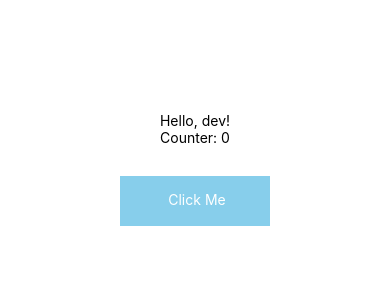
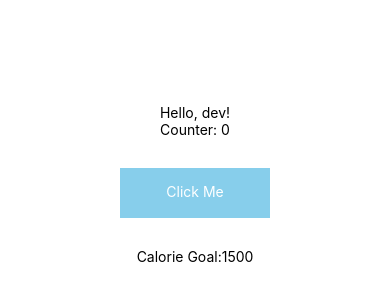
Before and after one commit to Matterhorn-Apps/ReactNativeApp, a React Native app: screen / in a window 390 px wide. Shown: the part 238-538 px from the top of the page. Built offline with nearby package versions, Linux system fonts and the light colour scheme.

Commit message:
WIP: Feature/text input (#8)
* removed package-lock.json

* added package-lock.json to gitignore

* In which we made a textfield

* Code changes

```diff
--- a/App.tsx
+++ b/App.tsx
@@ -3,6 +3,7 @@ import { StyleSheet, Text, View, Button } from 'react-native';
 import MatterhornApiClient, { CounterResponse } from './api-client/MatterhornApiClient';
 import PocButton from './components/PocButton';
 import getEnvVars from './environment';
+import PocPrompt from './components/PocPrompt';
 
 const apiBaseUrl = 'http://matterhornapiservice-env.eba-qjezc5kq.us-east-1.elasticbeanstalk.com';
 const apiClient: MatterhornApiClient = new MatterhornApiClient(apiBaseUrl);
@@ -35,6 +36,7 @@ export default function App() {
       <Text>{message}</Text>
       <Text>Counter: {count}</Text>
       <PocButton title='Click Me' onPress={() => retrieveCount(apiClient, setCount)} />
+      <PocPrompt />
     </View>
   );
 }
--- a/babel.config.js
+++ b/babel.config.js
@@ -1,6 +1,6 @@
-module.exports = function(api) {
+module.exports = (api) => {
   api.cache(true);
   return {
-    presets: ['babel-preset-expo'],
+    presets: ['babel-preset-expo']
   };
 };
--- a/components/PocButton.tsx
+++ b/components/PocButton.tsx
@@ -1,19 +1,11 @@
 import React from 'react';
-import { StyleSheet, Text, View, TouchableHighlight } from 'react-native';
+import {
+  StyleSheet, Text, View, TouchableHighlight
+} from 'react-native';
 
 interface PocButtonInterface {
     title: string;
     onPress: () => void;
-}
-
-export default function PocButton(props: PocButtonInterface) {
-    return (
-        <View>
-            <TouchableHighlight style={styles.button} onPress={props.onPress}>
-                <Text style={styles.buttonText}> {props.title}</Text>
-            </TouchableHighlight>
-        </View>
-    );
 }
 
 const styles = StyleSheet.create({
@@ -29,3 +21,14 @@ const styles = StyleSheet.create({
     padding: 15
   }
 });
+
+export default function PocButton(props: PocButtonInterface) {
+  const { onPress, title } = props;
+  return (
+    <View>
+      <TouchableHighlight style={styles.button} onPress={onPress}>
+        <Text style={styles.buttonText}>{title}</Text>
+      </TouchableHighlight>
+    </View>
+  );
+}
--- /dev/null
+++ b/components/PocPrompt.tsx
@@ -0,0 +1,67 @@
+import React, { useState, useEffect } from 'react';
+import {
+  Text, View, TextInput, TouchableWithoutFeedback, Button, StyleSheet
+} from 'react-native';
+
+const styles = StyleSheet.create({
+  container: {
+    flexDirection: 'column',
+    justifyContent: 'flex-start',
+    alignItems: 'center'
+  }
+});
+
+// TODO: Impliment api request
+const apiGetRequest = async () => 1500;
+
+// TODO: Impliment api request
+// eslint-disable-next-line no-unused-vars
+const apiPutRequest = async (calorieGoal: number) => { };
+
+export default function PocPrompt() {
+  // State
+  const [displayPrompt, setDisplayPrompt] = useState(false);
+  const [calorieGoal, setCalorieGoal] = useState<number>(undefined);
+
+  // Local Functions
+  const toggleDisplayPrompt = () => {
+    setDisplayPrompt(!displayPrompt);
+  };
+
+  const getGoal = async () => {
+    const goal = await apiGetRequest();
+    setCalorieGoal(goal);
+  };
+
+  const changeGoal = async () => {
+    await apiPutRequest(calorieGoal);
+    setDisplayPrompt(false);
+  };
+
+  // Fetch the initial calorie goal on load
+  useEffect(() => {
+    getGoal();
+  }, []);
+
+  // Render
+  if (displayPrompt) {
+    return (
+      <View style={styles.container}>
+        <TouchableWithoutFeedback onPress={toggleDisplayPrompt}>
+          <TextInput placeholder="Input new calorie goal" onChangeText={(text) => setCalorieGoal(Number(text))} onSubmitEditing={() => changeGoal()} keyboardType="numeric" />
+        </TouchableWithoutFeedback>
+        <Button onPress={() => changeGoal()} title="Done" />
+      </View>
+    );
+  }
+  return (
+    <View style={styles.container}>
+      <TouchableWithoutFeedback onPress={toggleDisplayPrompt}>
+        <Text>
+          Calorie Goal:
+          {calorieGoal || ''}
+        </Text>
+      </TouchableWithoutFeedback>
+    </View>
+  );
+}
--- a/package.json
+++ b/package.json
@@ -7,7 +7,7 @@
     "web": "expo start --web",
     "eject": "expo eject",
     "build": "tsc --project tsconfig.json",
-    "lint": "eslint --fix",
+    "lint": "eslint --fix .",
     "test": "jest"
   },
   "dependencies": {
```
Also changed, not shown: .eslintrc.json, 1 other file (tests, documents, lock files or other folders). Lines whose indentation alone changed are shown as unchanged.
